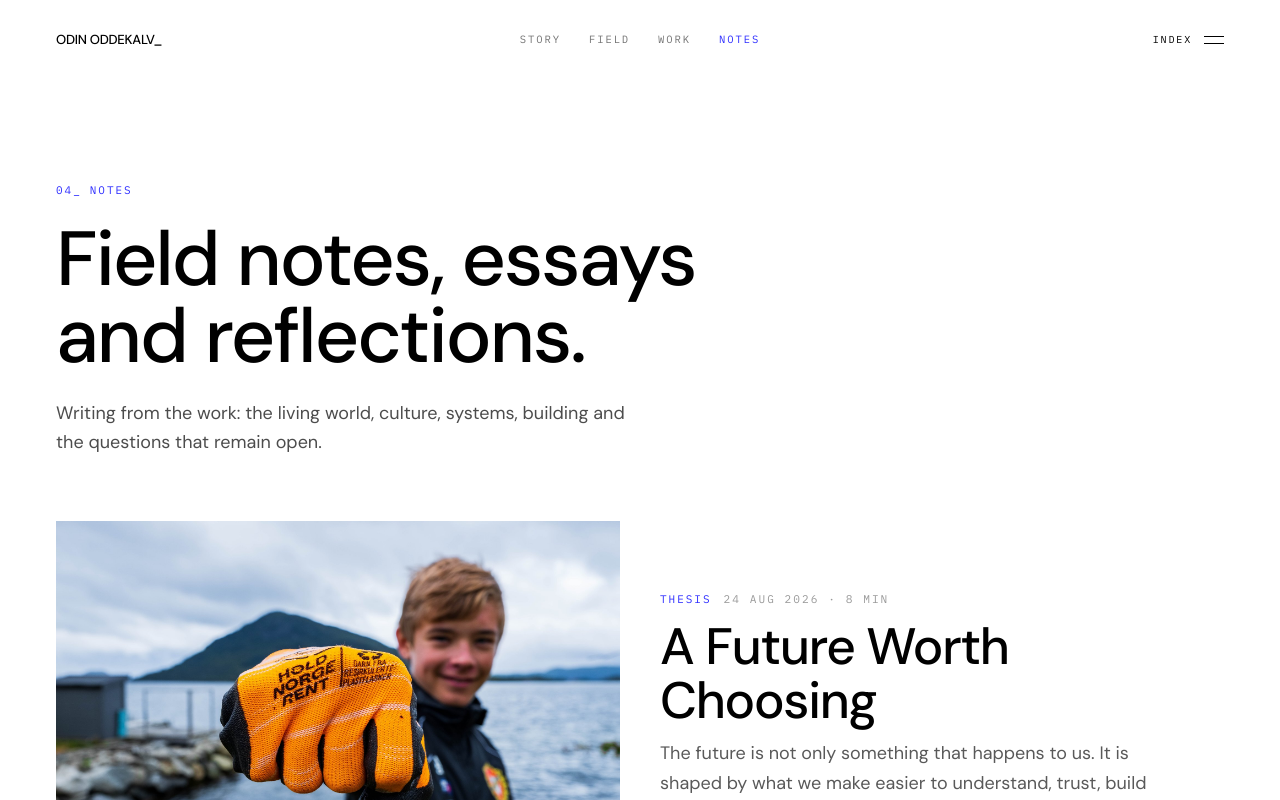
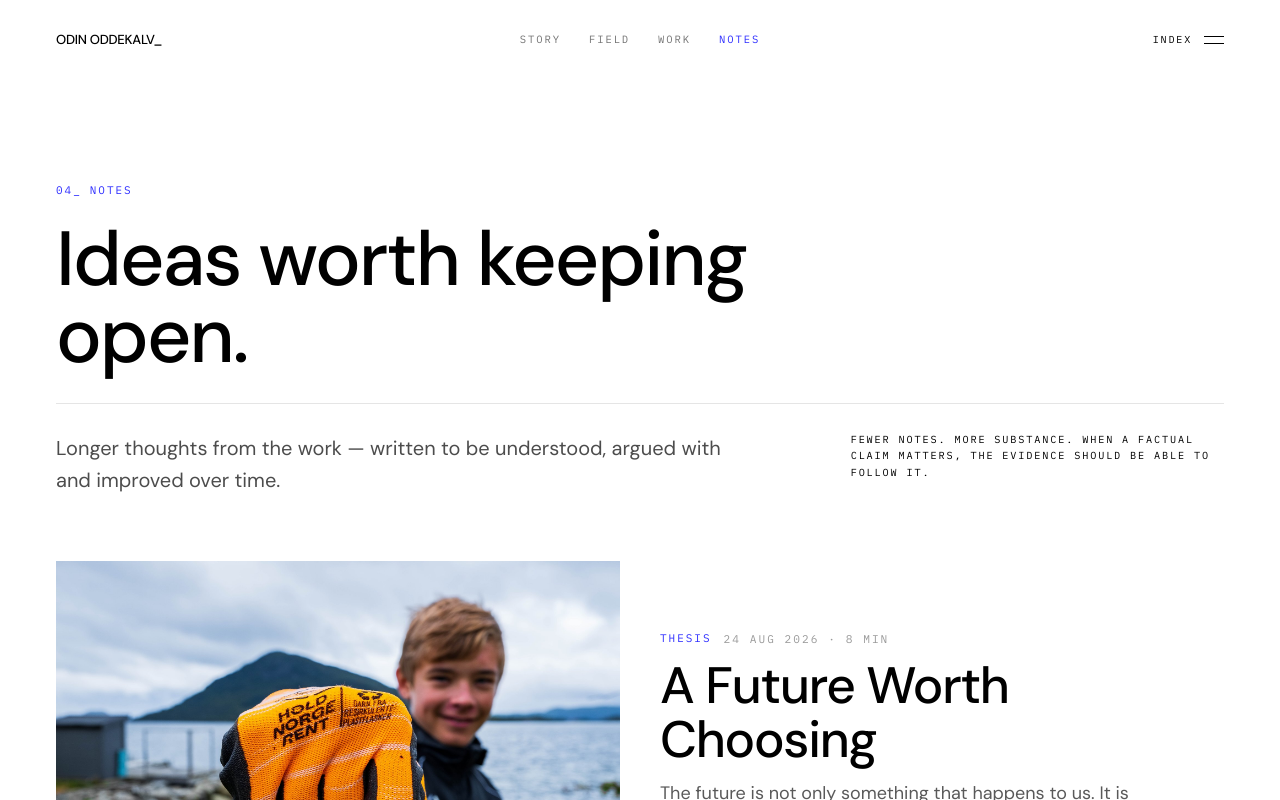
Before and after one commit to odinskogen-dev/odinoddekalv, a Next.js app in the folder odin-oddekalv/: page /journal in a window 1280 px wide. Shown: the top 800 px of the page. Built offline with nearby package versions, Linux system fonts and the light colour scheme.

Commit message:
ODIN Gold: sharpen Notes as a durable body of ideas

```diff
--- a/odin-oddekalv/app/journal/page.tsx
+++ b/odin-oddekalv/app/journal/page.tsx
@@ -4,17 +4,31 @@ import TypeLabel from "@/components/TypeLabel";
 import Reveal from "@/components/Reveal";
 import { getJournal, getFeaturedPost } from "@/lib/content";
 
-export const metadata: Metadata = { title: "Notes", description: "Field notes, essays and reflections from the search for better ways for humans and nature to thrive together." };
+export const metadata: Metadata = {
+  title: "Notes",
+  description: "Durable essays and working ideas by Odin Oddekalv on the living world, people, trust and what we choose to build.",
+};
 
 export default function JournalPage() {
   const all = getJournal();
   const featured = getFeaturedPost();
   const rest = all.filter((p) => p.slug !== featured.slug);
+
   return (
     <div className="container-editorial pt-16 md:pt-24">
-      <Reveal><TypeLabel index="04" accent>Notes</TypeLabel><h1 className="mt-5 max-w-3xl text-display-lg font-medium tracking-tight text-ink">Field notes, essays and reflections.</h1><p className="mt-6 max-w-xl text-lg leading-relaxed text-ink/70">Writing from the work: the living world, culture, systems, building and the questions that remain open.</p></Reveal>
+      <Reveal>
+        <TypeLabel index="04" accent>Notes</TypeLabel>
+        <h1 className="mt-5 max-w-4xl text-display-lg font-medium tracking-tight text-ink">Ideas worth keeping open.</h1>
+        <div className="mt-7 grid gap-6 border-t border-ink/10 pt-7 md:grid-cols-12">
+          <p className="max-w-2xl text-xl leading-relaxed text-ink/70 md:col-span-7">Longer thoughts from the work — written to be understood, argued with and improved over time.</p>
+          <p className="font-mono text-[0.64rem] uppercase leading-relaxed tracking-label text-ink/38 md:col-span-4 md:col-start-9">Fewer notes. More substance. When a factual claim matters, the evidence should be able to follow it.</p>
+        </div>
+      </Reveal>
+
       <section className="mt-16"><JournalCard post={featured} featured /></section>
-      <section className="mt-20 grid gap-x-8 gap-y-14 md:grid-cols-2 lg:grid-cols-3">{rest.map((post, i) => <Reveal key={post.slug} delay={(i % 3) * 0.05}><JournalCard post={post} /></Reveal>)}</section>
+      <section className="mt-20 grid gap-x-8 gap-y-14 md:grid-cols-2 lg:grid-cols-3">
+        {rest.map((post, i) => <Reveal key={post.slug} delay={(i % 3) * 0.05}><JournalCard post={post} /></Reveal>)}
+      </section>
     </div>
   );
 }
```
